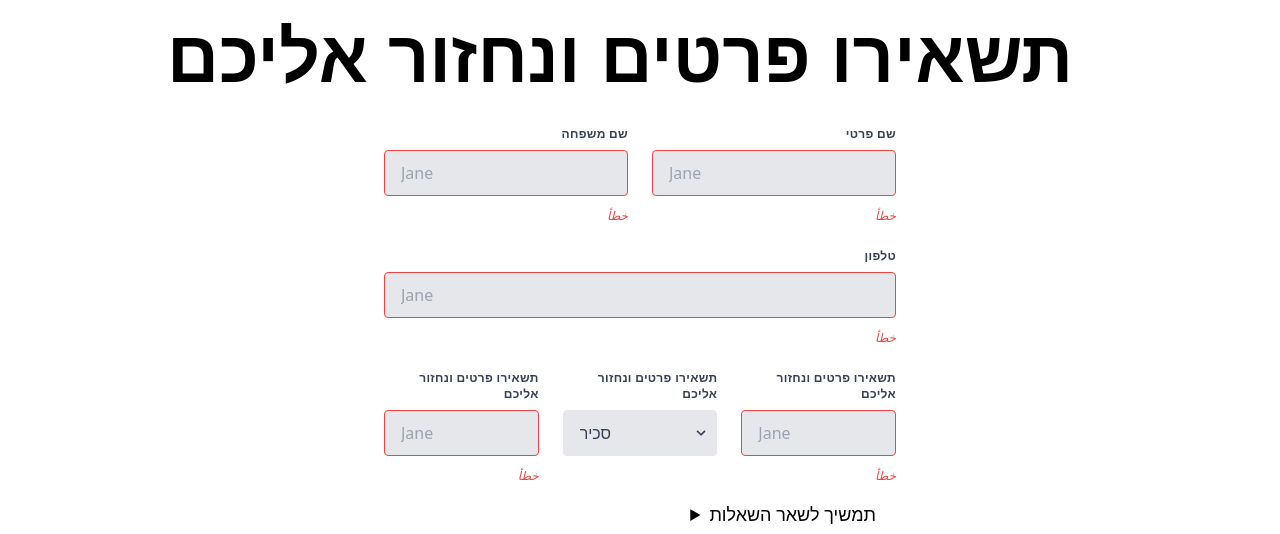
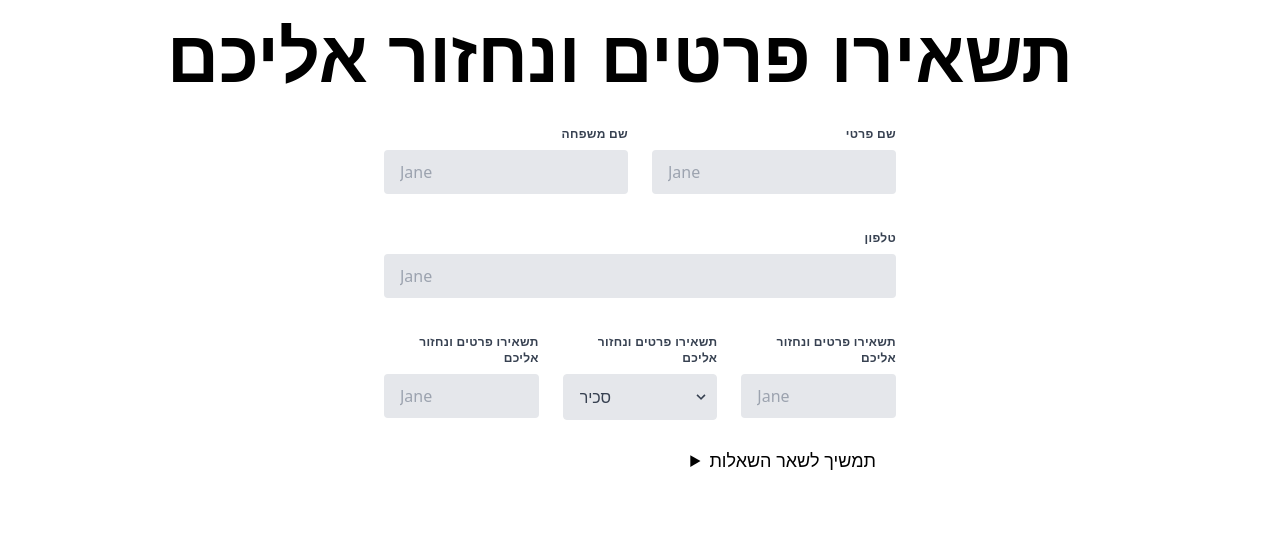
Before and after one commit to orwah16/TaxApp, a React (Vite) app: page / in a window 1280 px wide. Shown: the part 1900-2434 px from the top of the page. Built offline with nearby package versions, Linux system fonts and the light colour scheme; a web font is replaced by a local one.

Commit message:
adding regex patterns to validate inputs and changes to question
still not working properly

```diff
--- /dev/null
+++ b/src/assets/patterns.json
@@ -0,0 +1,8 @@
+{
+    "patterns": {
+        "word": "[\\p{L}]*",
+        "email": "[a-z0-9._%+-]+@[a-z0-9.-]+\\.[a-z]{2,}$",
+        "phone": "[0-9]",
+        "num": "[0-9]"
+    }
+}
--- a/src/components/Question.tsx
+++ b/src/components/Question.tsx
@@ -1,27 +1,113 @@
-import {FormattedMessage} from "react-intl";
 
+
+import { FormattedMessage } from "react-intl";
+import { useState, useEffect } from 'react';
 
 type QuestionProps = {
     label: string;
     setter: (value: string) => void; // Function prop
-    mustfill: boolean;
+    isValid?: boolean;
+    pattern?: string;
 };
 
+const Question: React.FC<QuestionProps> = ({ label, setter, isValid, pattern }) => {
+    const [matchesPattern, setMatchesPattern] = useState(true);
+    const [currentPattern, setCurrentPattern] = useState<RegExp | null>(null);
 
-const Question: React.FC<QuestionProps> = ({label,setter,mustfill}) => {
+    useEffect(() => {
+        try {
+            // Check if the pattern contains Unicode property escapes
+            const unicodePattern = pattern && pattern.includes("\\");
+            const reg = new RegExp(pattern || ".*", unicodePattern ? "u" : undefined);
+            setCurrentPattern(reg);
+        } catch (e) {
+            console.error("Invalid regex pattern:", pattern);
+            setCurrentPattern(null);
+        }
+    }, [pattern]);
+
+    const handleChange = (event: React.ChangeEvent<HTMLInputElement>) => {
+        const value = event.target.value;
+        setter(value);
+
+        if (currentPattern && !currentPattern.test(String(value).toLowerCase())) {
+            setMatchesPattern(false);
+        } else {
+            setMatchesPattern(true);
+        }
+    };
+
     return (
         <div>
-        <label className="block uppercase tracking-wide text-gray-700 text-xs font-bold mb-2" >
+            <label className="block uppercase tracking-wide text-gray-700 text-xs font-bold mb-2">
                 <FormattedMessage id={label} defaultMessage="خدمة العائدات الضريبية" />
             </label>
-        <input className="appearance-none block w-full bg-gray-200 text-gray-700 border border-red-500 rounded py-3 px-4 mb-3 leading-tight focus:outline-none focus:bg-white" id="grid-first-name" type="text" placeholder="Jane"
-            onChange={(event: React.ChangeEvent<HTMLInputElement>) => setter(event.target.value)}
+            <input
+                className={`appearance-none block w-full ${matchesPattern ? 'bg-gray-200 border-gray-300' : 'bg-red-200 border-red-500'} text-gray-700 rounded py-3 px-4 mb-3 leading-tight focus:outline-none focus:bg-white`}
+                id="grid-first-name"
+                type="text"
+                placeholder="Jane"
+                onChange={handleChange}
             />
+            {!matchesPattern && (
                 <p className="animate-error-bounce text-red-500 text-xs italic">
-            <FormattedMessage id="ي" defaultMessage="خطأ" />
+                    <FormattedMessage id="error" defaultMessage="خطأ" />
                 </p>
+            )}
         </div>
-  )
-}
+    );
+};
 
-export default Question
+export default Question;
+
+
+
+
+// import {FormattedMessage} from "react-intl";
+// import { useState,useEffect } from 'react';
+
+
+// type QuestionProps = {
+//     label: string;
+//     setter: (value: string) => void; // Function prop
+//     isValid?: boolean;
+//     pattern?: string;
+// };
+
+
+// const Question: React.FC<QuestionProps> = ({label,setter,isValid,pattern="*"}) => {
+//     const [ matchesPattern, setMatchesPattern ] = useState(true)
+//     const [ change, setChange ] = useState(false)
+//     // Check if the pattern contains Unicode property escapes
+//     const unicodePattern = pattern.includes("\\");
+//     var reg = new RegExp(pattern, unicodePattern ? "u" : undefined);
+//     useEffect(() => {
+//     return (
+//         <div>
+//             <label className="block uppercase tracking-wide text-gray-700 text-xs font-bold mb-2" >
+//                 <FormattedMessage id={label} defaultMessage="خدمة العائدات الضريبية" />
+//             </label>
+//             <input className={`appearance-none block w-full ${ matchesPattern ? 'bg-gray-200 border-gray-300' : 'bg-red-200 border-red-500' } text-gray-700 rounded py-3 px-4 mb-3 leading-tight focus:outline-none focus:bg-white`}
+//             id="grid-first-name" type="text" placeholder="Jane"
+//             onChange={(event: React.ChangeEvent<HTMLInputElement>) => {
+//                 setter(event.target.value)
+//                 setChange(!change)
+//                 if (!reg.test(String(event.target.value).toLowerCase())) {
+//                     setMatchesPattern(false)
+//                     return 'Invalid format.';
+//                 }else {
+//                     setMatchesPattern(true);
+//                 }
+//             }}
+//             />
+//             {!matchesPattern && (
+//                 <p className="animate-error-bounce text-red-500 text-xs italic">
+//                     <FormattedMessage id="ي" defaultMessage="خطأ" />
+//                 </p>
+//             )}
+//         </div>
+//     )
+
+//     }, [change]);
+// }
+// export default Question
--- a/src/sections/userInfo.tsx
+++ b/src/sections/userInfo.tsx
@@ -8,7 +8,7 @@ import { updateUsers } from "../../API"
 import Question from '../components/Question';
 import MultiOption from '../components/MultiOption';
 import { ResultModal } from '../components/ResultModal';
-
+import patterns from '../assets/patterns.json';
 function userInfo() {
   const { locale, messages, switchLocale } = useLocale() || {};    // Now you can safely use locale, messages, and switchLocale
   const [ firstName, setFirstName ] = useState("")
@@ -19,6 +19,21 @@ function userInfo() {
   const [ income, setIncome ] = useState("")
   const [ visible, setVisibility] = useState(false)
   const [ result, setResult] = useState("")
+  const [ isValidNumbers, setIsValidNumbers ] = useState(true)
+  const [ isValidWords, setIsValidWords ] = useState(true)
+  const [ isValidBool, setIsValidBool ] = useState(true)
+
+  type patternDictionary = {
+    patterns: {
+        word: string;
+        email: string;
+        phone: string;
+        num: string;
+    }
+}
+
+var dic:patternDictionary = patterns;
+
   const saveUser = () => {
     console.log("saveUser function")
     const data:ClientInfo = {
@@ -65,17 +80,17 @@ function userInfo() {
 
   <div className="flex flex-wrap -mx-3 mb-6">
     <div className="w-full md:w-1/2 px-3 mb-6 md:mb-0">
-    <Question label='last_name' setter={setLastName}/>
+    <Question label='last_name' setter={setLastName} pattern={dic.patterns.word}/>
 
     </div>
     <div className="w-full md:w-1/2 px-3">
-    <Question label='name' setter={setFirstName}/>
+    <Question label='name' setter={setFirstName} pattern={dic.patterns.word}/>
 
     </div>
   </div>
   <div className="flex flex-wrap -mx-3 mb-6">
     <div className="w-full px-3">
-    <Question label='mobile' setter={setPhoneNumber}/>
+    <Question label='mobile' setter={setPhoneNumber} pattern={dic.patterns.word}/>
 
     </div>
   </div>
```
Lines whose indentation alone changed are shown as unchanged.
